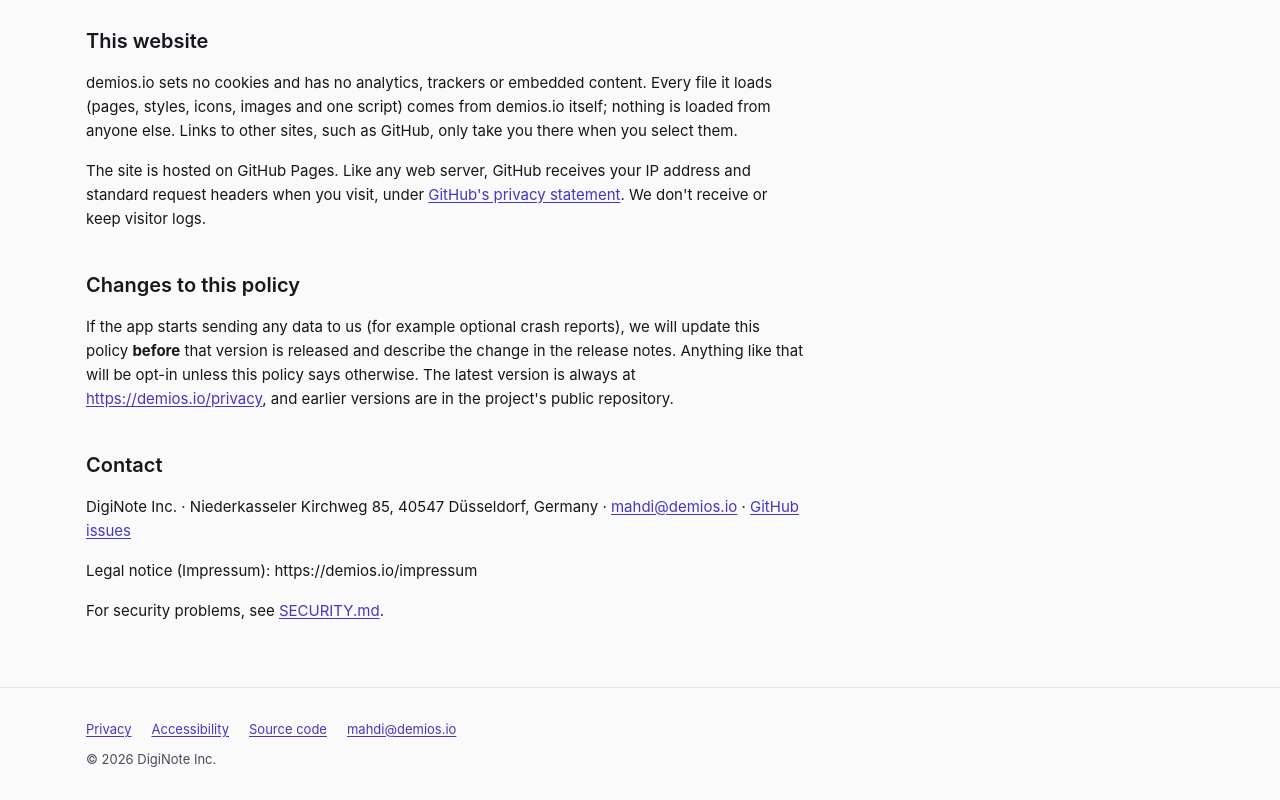
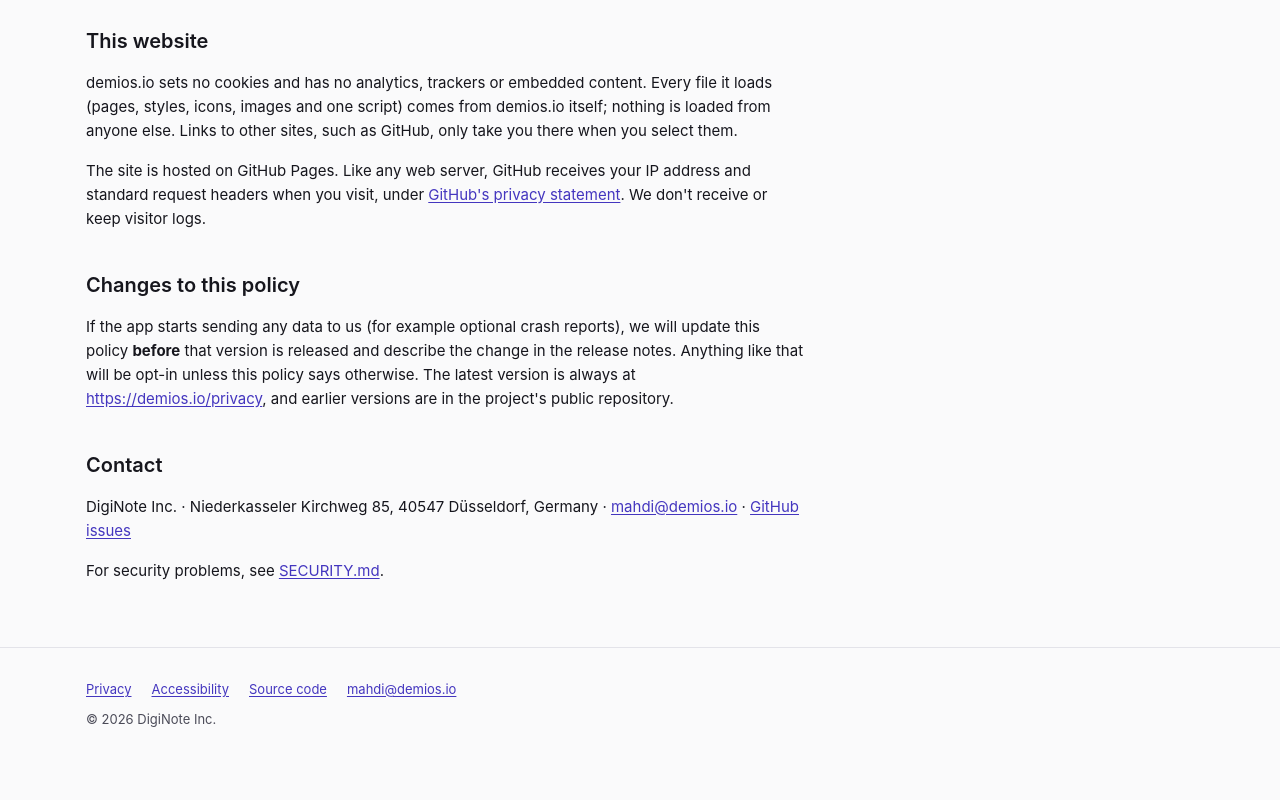
Before and after one commit to mimshavandi/demios-landing, a plain HTML site: page site/privacy/index.html in a window 1280 px wide. Shown: the part 7987-8787 px from the top of the page. After the commit the page ends 8747 px from the top, so only its background shows below. Drawn offline with Linux system fonts and the light colour scheme.

Commit message:
T-WEB-16: leave out the Impressum line until the Impressum is live
Co-Authored-By: Claude Opus 5.5 <noreply@anthropic.com>

```diff
--- a/site/privacy/index.html
+++ b/site/privacy/index.html
@@ -232,7 +232,6 @@
 
     <h2 id="contact">Contact</h2>
     <p>DigiNote Inc. · Niederkasseler Kirchweg 85, 40547 Düsseldorf, Germany · <a href="mailto:mahdi@demios.io">mahdi@demios.io</a> · <a href="https://github.com/mimshavandi/demios-desktop/issues">GitHub issues</a></p>
-    <p>Legal notice (Impressum): https://demios.io/impressum</p>
     <p>For security problems, see <a href="https://github.com/mimshavandi/demios-desktop/blob/main/SECURITY.md">SECURITY.md</a>.</p>
   </article>
 </main>
```
